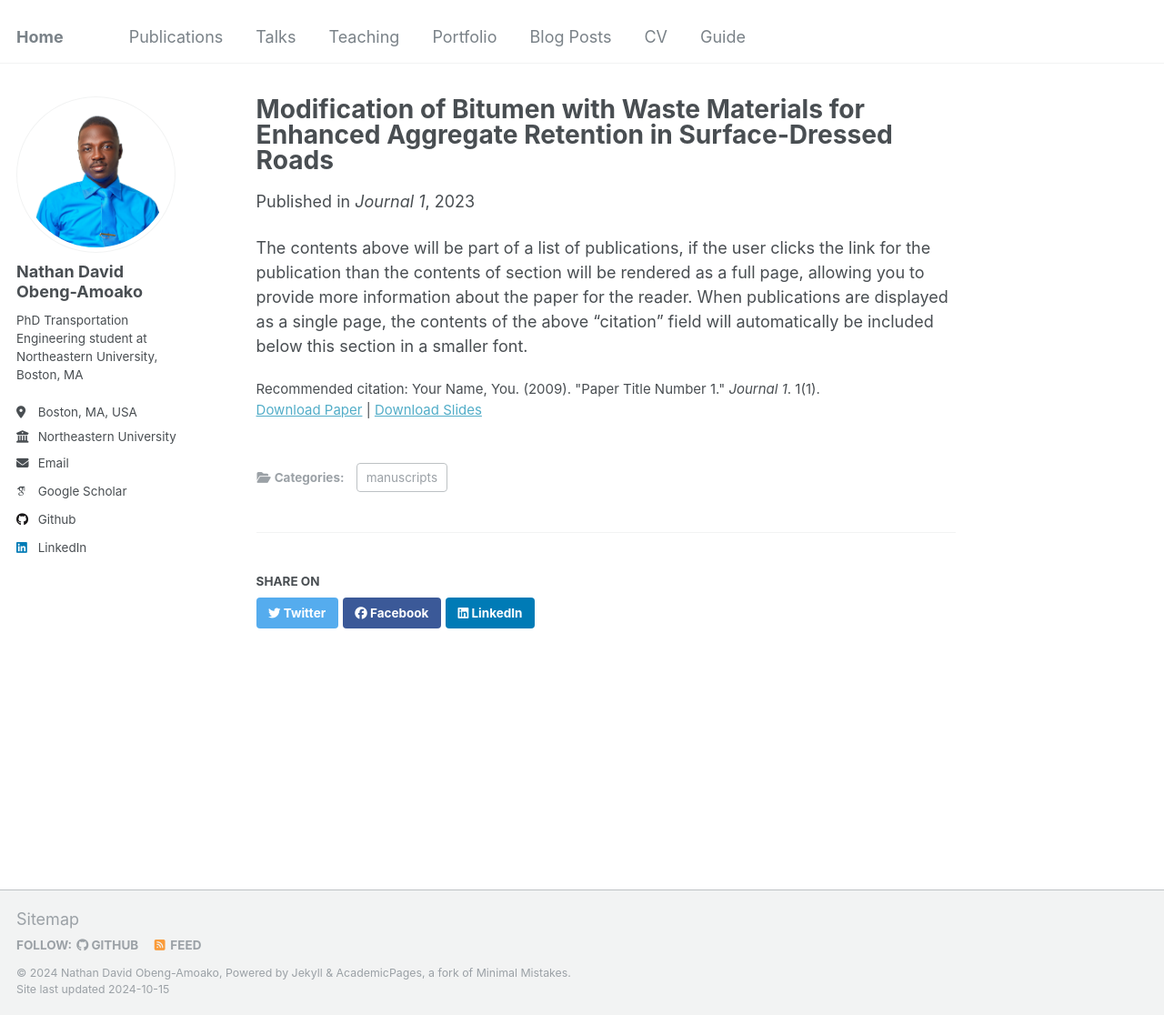
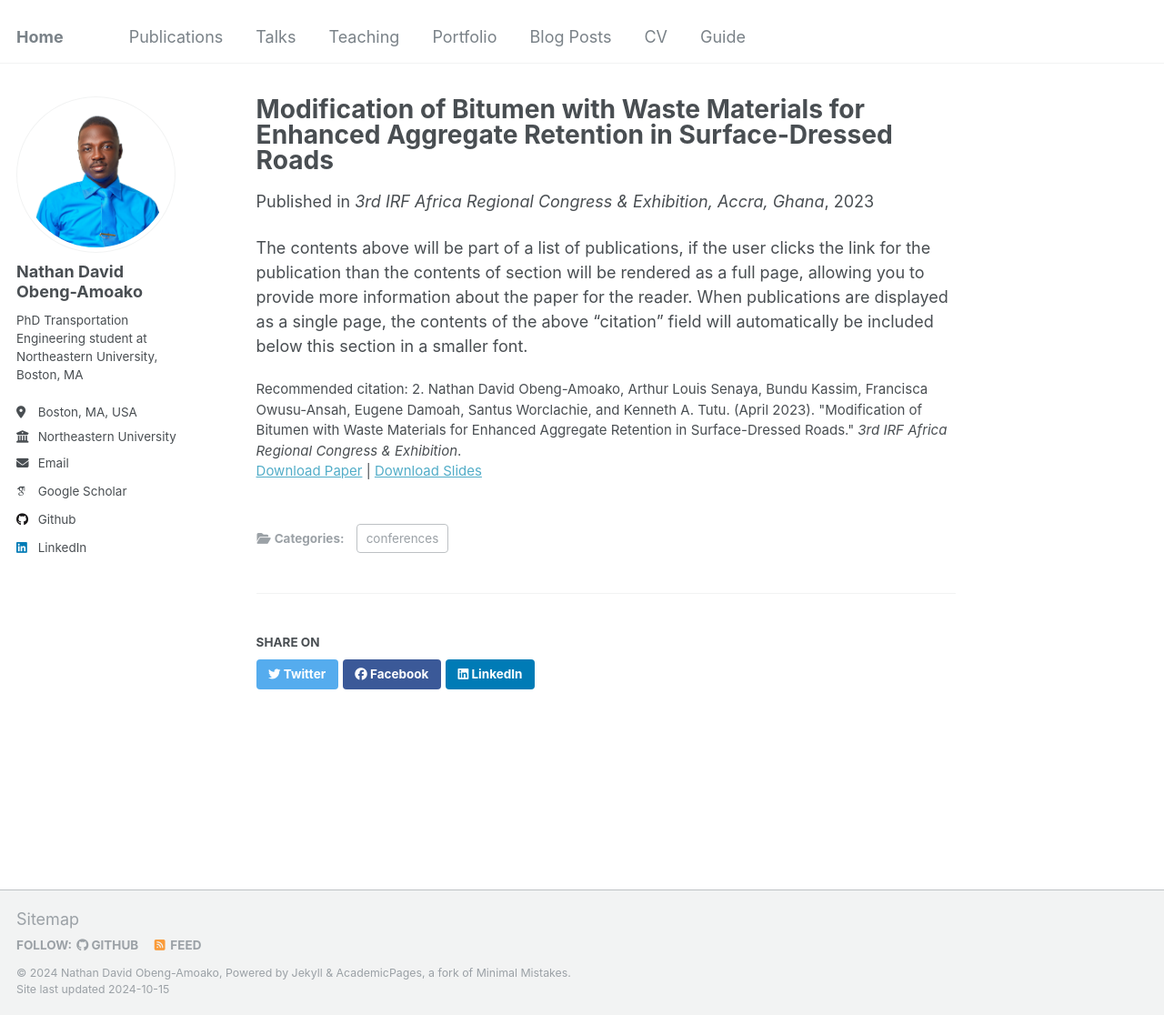
Before and after one commit to NatDave/natdave.github.io, a Jekyll site: the page built from _publications/2023-04-25-bitumen-modification.md, in a window 1280 px wide and 1116 px high. Shown: the whole window at 91% size. Built offline with Jekyll 4.4.1, drawn with Linux system fonts in a browser that asks for light colours; some web fonts are replaced.

Commit message:
Update 2023-04-25-bitumen-modification.md

```diff
--- a/_publications/2023-04-25-bitumen-modification.md
+++ b/_publications/2023-04-25-bitumen-modification.md
@@ -1,14 +1,14 @@
 ---
 title: "Modification of Bitumen with Waste Materials for Enhanced Aggregate Retention in Surface-Dressed Roads"
 collection: publications
-category: manuscripts
+category: conferences
 permalink: /publication/bitumen-modification
 excerpt: 'This paper is about the number 1. The number 2 is left for future work.'
 date: 2023-04-25
-venue: 'Journal 1'
+venue: '3rd IRF Africa Regional Congress & Exhibition, Accra, Ghana'
 slidesurl: 'http://natdave.github.io/files/bitumen_modification_IRF_slides.pdf'
 paperurl: 'http://natdave.github.io/files/bitumen_modification_IRF_abstract.pdf'
-citation: 'Your Name, You. (2009). &quot;Paper Title Number 1.&quot; <i>Journal 1</i>. 1(1).'
+citation: '2.	Nathan David Obeng-Amoako, Arthur Louis Senaya, Bundu Kassim, Francisca Owusu-Ansah, Eugene Damoah, Santus Worclachie, and Kenneth A. Tutu. (April 2023). &quot;Modification of Bitumen with Waste Materials for Enhanced Aggregate Retention in Surface-Dressed Roads.&quot; <i>3rd IRF Africa Regional Congress & Exhibition</i>.'
 ---
 
 The contents above will be part of a list of publications, if the user clicks the link for the publication than the contents of section will be rendered as a full page, allowing you to provide more information about the paper for the reader. When publications are displayed as a single page, the contents of the above "citation" field will automatically be included below this section in a smaller font.
```
